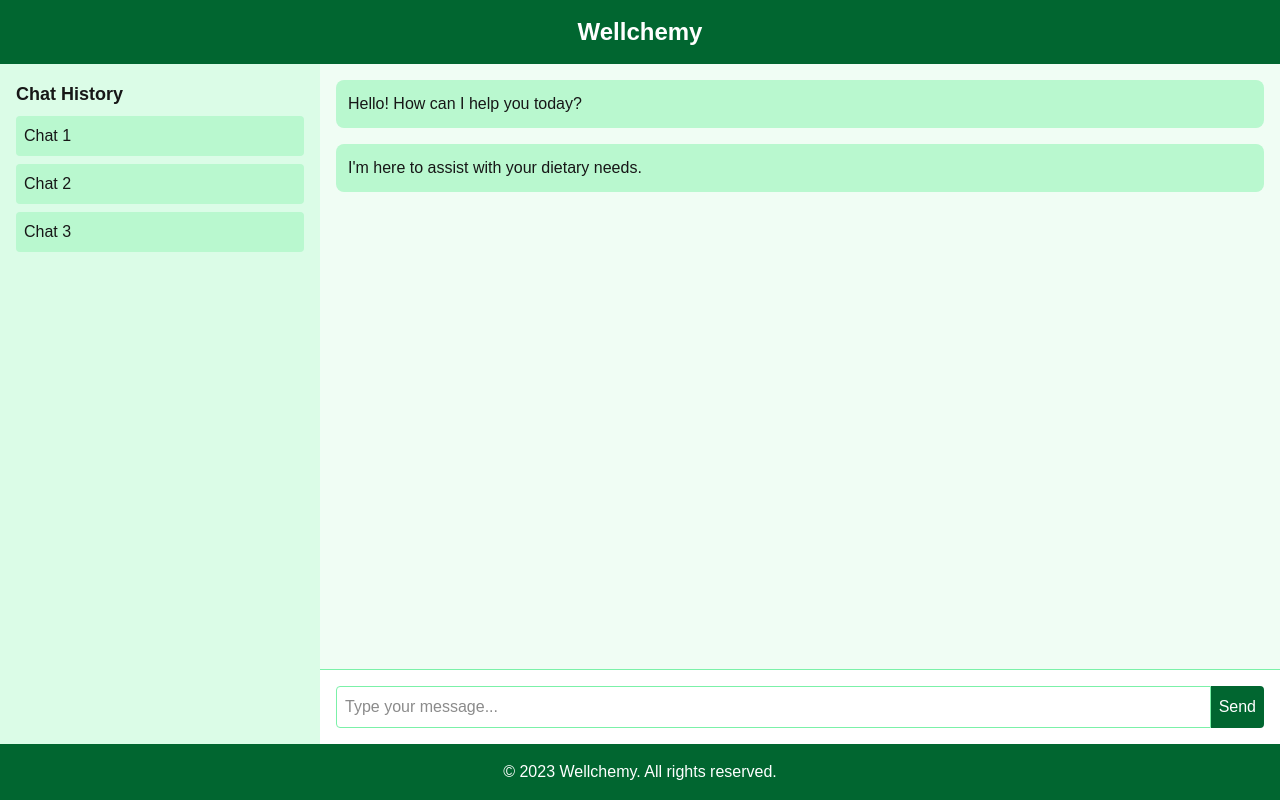
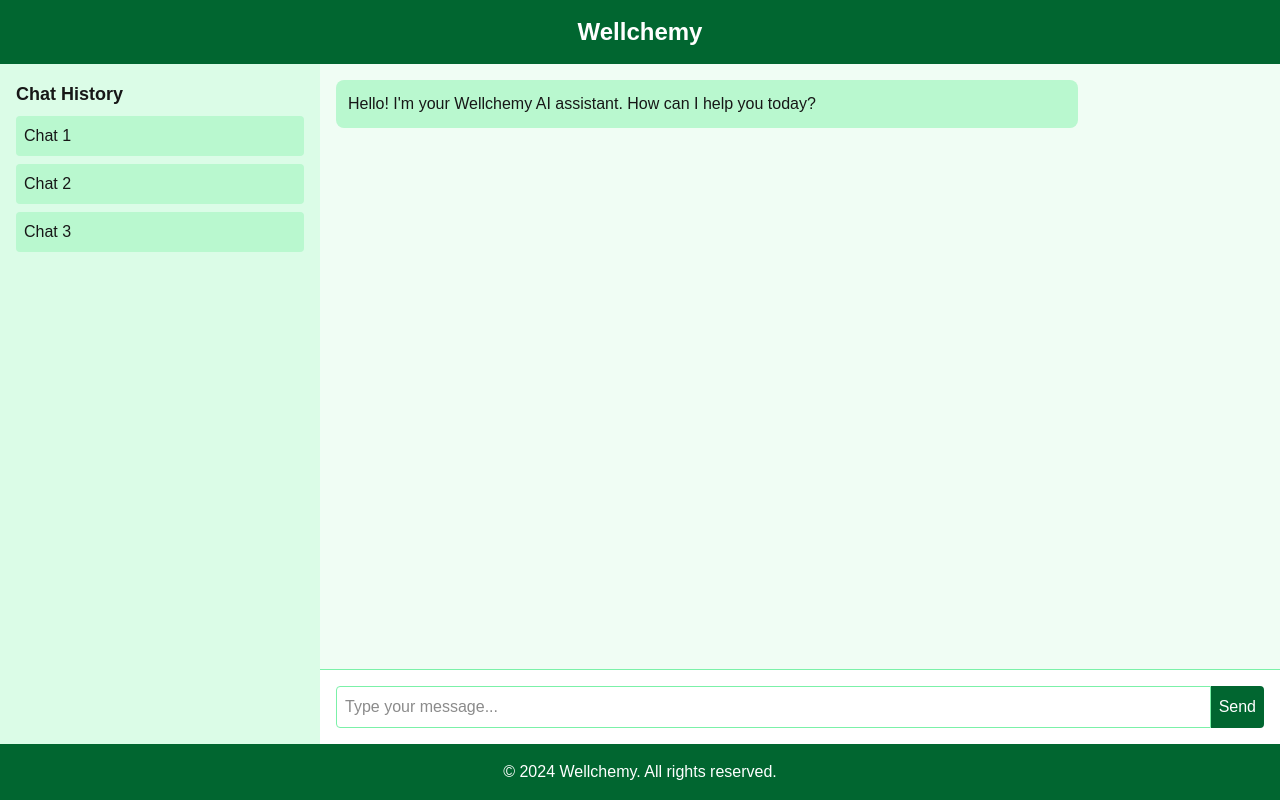
Before and after one commit to jkranker18/wellchemyai, a Next.js app in the folder frontend/: page / in a window 1280 px wide. Built offline with nearby package versions, Linux system fonts and the light colour scheme.

Commit message:
Fix OpenAI client initialization and test all endpoints successfully

```diff
--- a/frontend/src/app/page.tsx
+++ b/frontend/src/app/page.tsx
@@ -1,5 +1,13 @@
-import React from 'react';
+'use client';
 
+import React, { useState } from 'react';
+import { api } from '@/services/api';
+
+interface Message {
+  id: number;
+  text: string;
+  isUser: boolean;
+}
 
 // Placeholder components for the chat UI
 const Header = () => (
@@ -7,7 +15,6 @@
     <h1 className="text-2xl font-bold">Wellchemy</h1>
   </header>
 );
-
 
 const LeftRail = () => (
   <div className="bg-green-100 p-4 h-full">
@@ -20,35 +27,105 @@
   </div>
 );
 
+const ChatArea = ({ messages, onSendMessage }: { messages: Message[], onSendMessage: (text: string) => void }) => {
+  const [inputText, setInputText] = useState('');
 
-const ChatArea = () => (
+  const handleSubmit = (e: React.FormEvent) => {
+    e.preventDefault();
+    if (inputText.trim()) {
+      onSendMessage(inputText);
+      setInputText('');
+    }
+  };
+
+  return (
     <div className="flex flex-col h-full">
       <div className="flex-1 p-4 overflow-y-auto bg-green-50">
-      <div className="mb-4 p-3 bg-green-200 rounded-lg">Hello! How can I help you today?</div>
-      <div className="mb-4 p-3 bg-green-200 rounded-lg">I'm here to assist with your dietary needs.</div>
+        {messages.map((message) => (
+          <div
+            key={message.id}
+            className={`mb-4 p-3 rounded-lg ${
+              message.isUser ? 'bg-green-300 ml-auto' : 'bg-green-200'
+            } max-w-[80%]`}
+          >
+            {message.text}
           </div>
-    <div className="p-4 border-t border-green-300">
+        ))}
+      </div>
+      <form onSubmit={handleSubmit} className="p-4 border-t border-green-300">
         <div className="flex">
           <input
             type="text"
+            value={inputText}
+            onChange={(e) => setInputText(e.target.value)}
             placeholder="Type your message..."
             className="flex-1 p-2 border border-green-300 rounded-l"
           />
-        <button className="bg-green-800 text-white p-2 rounded-r">Send</button>
+          <button type="submit" className="bg-green-800 text-white p-2 rounded-r">
+            Send
+          </button>
         </div>
-    </div>
+      </form>
     </div>
   );
-
+};
 
 const Footer = () => (
   <footer className="bg-green-800 text-white p-4 text-center">
-    <p>© 2023 Wellchemy. All rights reserved.</p>
+    <p>© 2024 Wellchemy. All rights reserved.</p>
   </footer>
 );
 
+export default function Home() {
+  const [messages, setMessages] = useState<Message[]>([
+    {
+      id: 1,
+      text: "Hello! I'm your Wellchemy AI assistant. How can I help you today?",
+      isUser: false,
+    },
+  ]);
 
-export default function Home() {
+  const handleSendMessage = async (text: string) => {
+    // Add user message
+    const userMessage: Message = {
+      id: messages.length + 1,
+      text,
+      isUser: true,
+    };
+    setMessages((prev) => [...prev, userMessage]);
+
+    try {
+      // Send message to backend
+      const response = await api.chat(text);
+
+      // Add AI response
+      if (response.success) {
+        const aiMessage: Message = {
+          id: messages.length + 2,
+          text: response.data.response,
+          isUser: false,
+        };
+        setMessages((prev) => [...prev, aiMessage]);
+      } else {
+        // Handle error
+        const errorMessage: Message = {
+          id: messages.length + 2,
+          text: "Sorry, I encountered an error. Please try again.",
+          isUser: false,
+        };
+        setMessages((prev) => [...prev, errorMessage]);
+      }
+    } catch (error) {
+      console.error('Error sending message:', error);
+      const errorMessage: Message = {
+        id: messages.length + 2,
+        text: "Sorry, I encountered an error. Please try again.",
+        isUser: false,
+      };
+      setMessages((prev) => [...prev, errorMessage]);
+    }
+  };
+
   return (
     <div className="flex flex-col h-screen">
       <Header />
@@ -57,7 +134,7 @@
           <LeftRail />
         </div>
         <div className="w-3/4">
-          <ChatArea />
+          <ChatArea messages={messages} onSendMessage={handleSendMessage} />
         </div>
       </div>
       <Footer />
--- /dev/null
+++ b/frontend/src/services/api.ts
@@ -0,0 +1,44 @@
+const API_BASE_URL = 'http://localhost:5000';
+
+export interface ChatResponse {
+  success: boolean;
+  message: string;
+  data: {
+    response: string;
+  };
+}
+
+export const api = {
+  async chat(message: string): Promise<ChatResponse> {
+    const response = await fetch(`${API_BASE_URL}/chat`, {
+      method: 'POST',
+      headers: {
+        'Content-Type': 'application/json',
+      },
+      body: JSON.stringify({ message }),
+    });
+    return response.json();
+  },
+
+  async user(message: string, context?: any): Promise<ChatResponse> {
+    const response = await fetch(`${API_BASE_URL}/user`, {
+      method: 'POST',
+      headers: {
+        'Content-Type': 'application/json',
+      },
+      body: JSON.stringify({ message, context }),
+    });
+    return response.json();
+  },
+
+  async dietary(message: string, dietaryData?: any, healthContext?: any): Promise<ChatResponse> {
+    const response = await fetch(`${API_BASE_URL}/dietary`, {
+      method: 'POST',
+      headers: {
+        'Content-Type': 'application/json',
+      },
+      body: JSON.stringify({ message, dietary_data: dietaryData, health_context: healthContext }),
+    });
+    return response.json();
+  },
+};
```
Also changed, not shown: 2 other files (tests, documents, lock files or other folders). Lines whose indentation alone changed are shown as unchanged.
